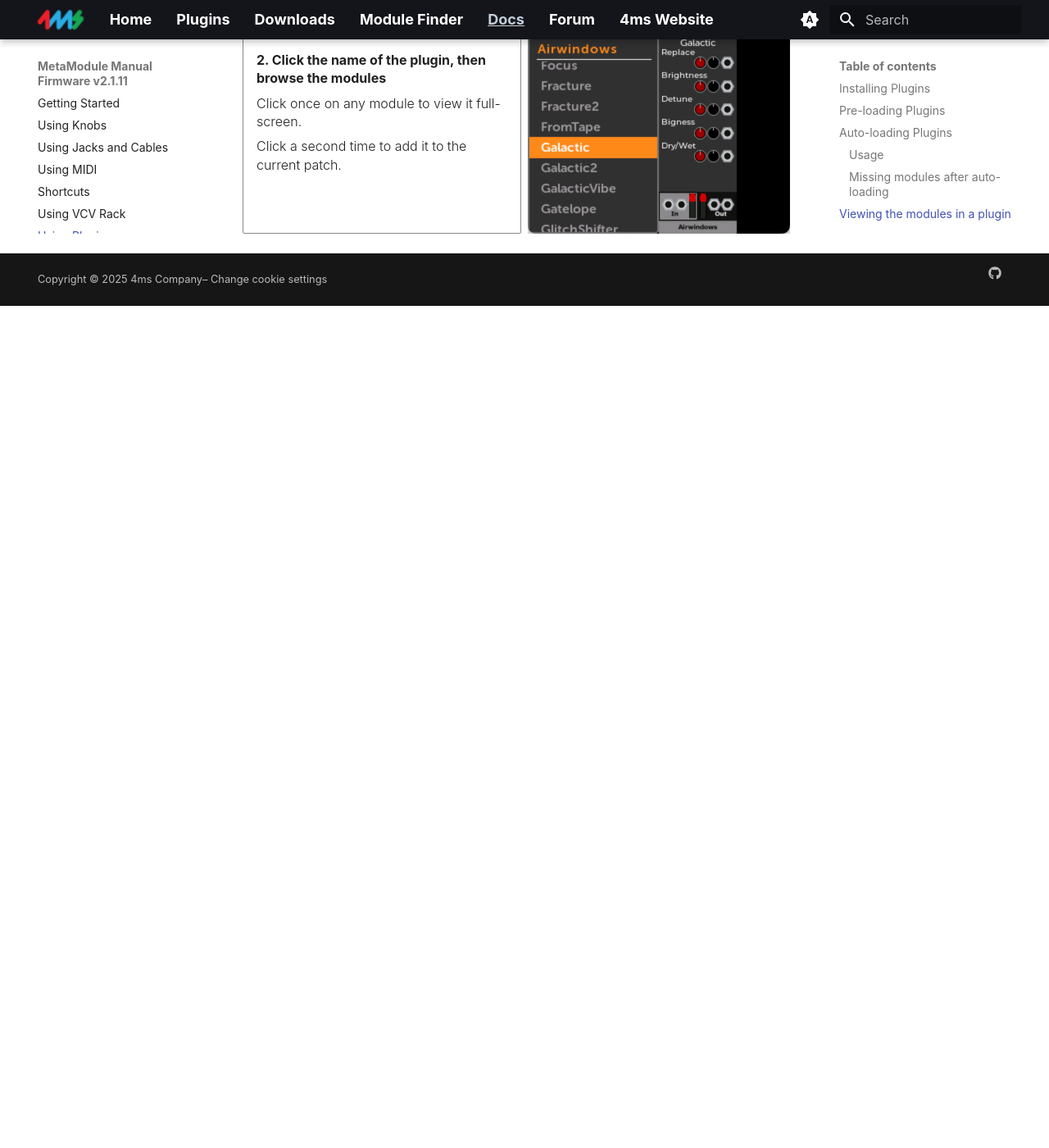
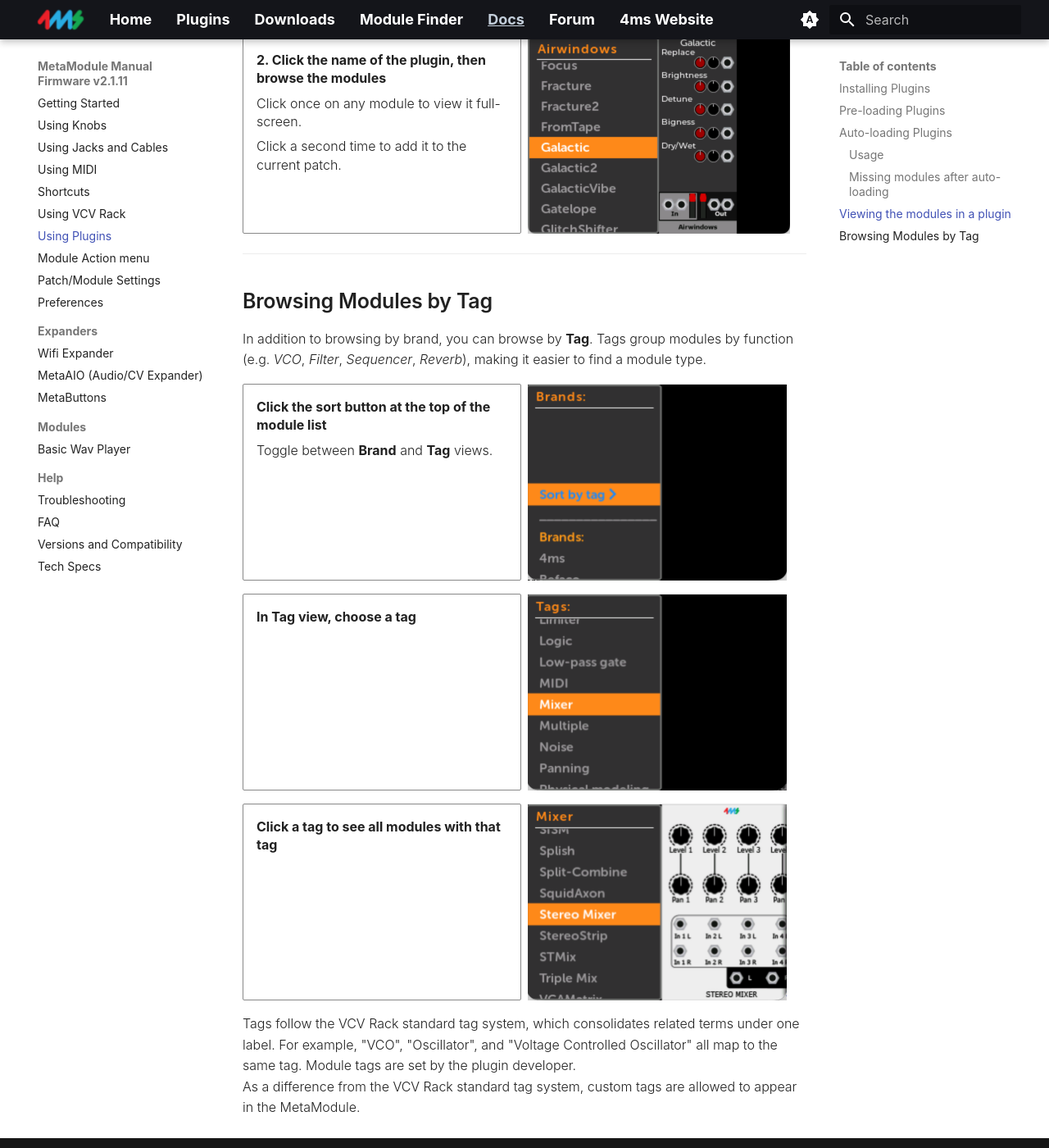
Before and after one commit to 4ms/metamodule-docs-website, an MkDocs documentation site: the page built from docs/plugins.md, in a window 1280 px wide and 1400 px high, scrolled down 4490 px. Shown: the whole window at 82% size. Built offline with MkDocs 1.6.1 and Material for MkDocs 9.7.7, drawn with Linux system fonts in a browser that asks for light colours; before the commit the page ends 4863 px from its top, so only the background shows below that.

Commit message:
Browse by tag feature

```diff
--- a/docs/plugins.md
+++ b/docs/plugins.md
@@ -182,3 +182,41 @@ plugin.
   [![Airwindows Galactic module being added](./img/airwindows-module-list.png){ .half }](./img/airwindows-module-list.png)
 
 </div>
+
+---
+
+## Browsing Modules by Tag
+
+In addition to browsing by brand, you can browse by **Tag**. Tags group modules by function
+(e.g. *VCO*, *Filter*, *Sequencer*, *Reverb*), making it easier to find a module type.
+
+
+<div class="grid cards" markdown>
+
+-  __Click the sort button at the top of the module list__
+
+    Toggle between **Brand** and **Tag** views.
+
+  [![Module browser sort menu showing Brand and Tag options](./img/module-browser-sort-menu.png){ .half }](./img/module-browser-sort-menu.png)
+
+</div>
+<div class="grid cards" markdown>
+
+-  __In Tag view, choose a tag__
+
+  [![Module browser in Tag view showing list of tags](./img/module-browser-tag-list.png){ .half }](./img/module-browser-tag-list.png)
+
+</div>
+<div class="grid cards" markdown>
+
+-  __Click a tag to see all modules with that tag__
+
+  [![Module browser showing Mixer modules](./img/module-browser-tag-mixer.png){ .half }](./img/module-browser-tag-mixer.png)
+
+</div>
+
+Tags follow the VCV Rack standard tag system, which consolidates related terms under one label.
+For example, "VCO", "Oscillator", and "Voltage Controlled Oscillator" all map to the same tag.
+Module tags are set by the plugin developer.
+
+As a difference from the VCV Rack standard tag system, custom tags are allowed to appear in the MetaModule.
```
Also changed, not shown: docs/img/module-browser-sort-menu.png (added), docs/img/module-browser-tag-list.png (added), docs/img/module-browser-tag-mixer.png (added).
